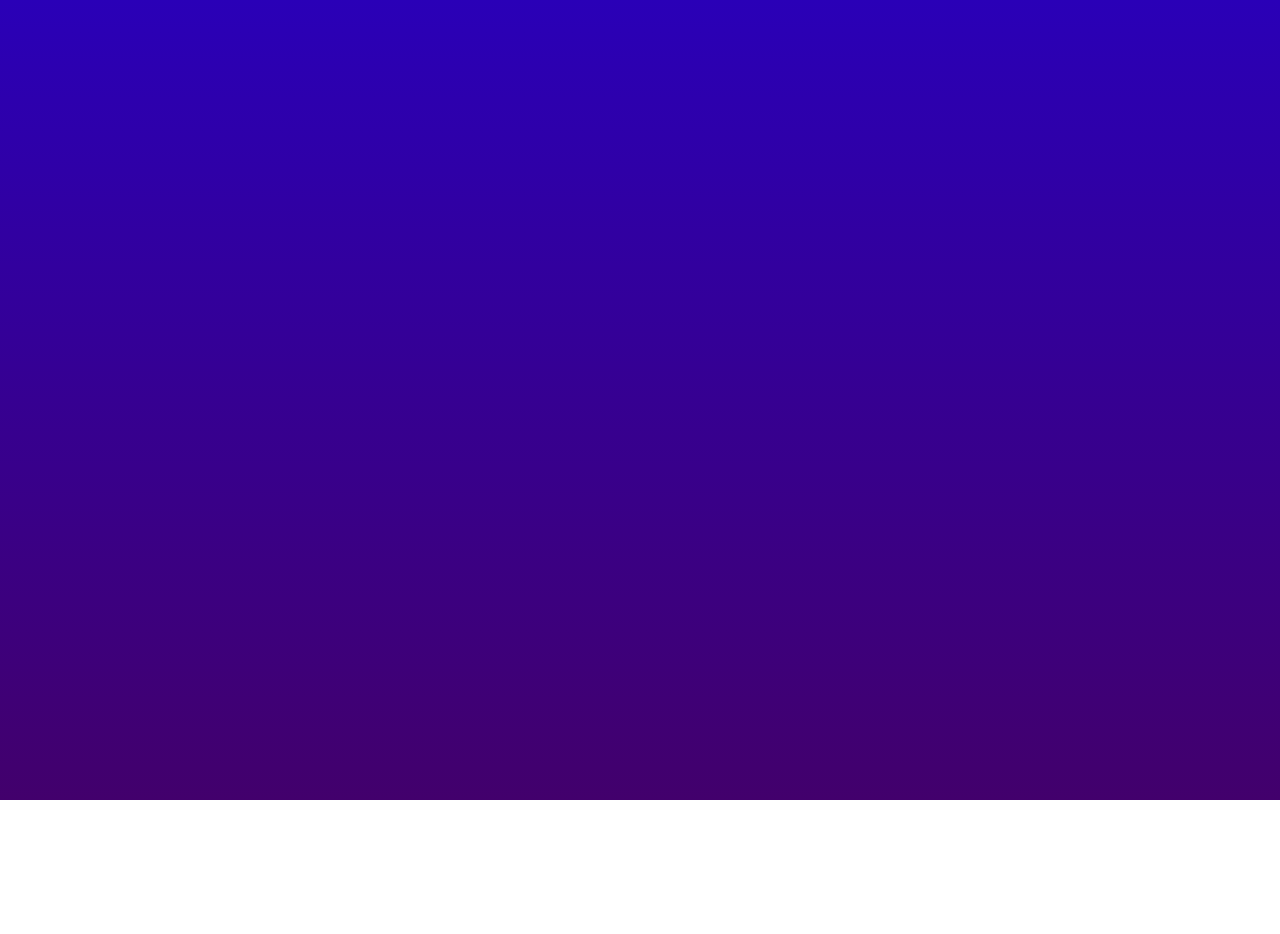
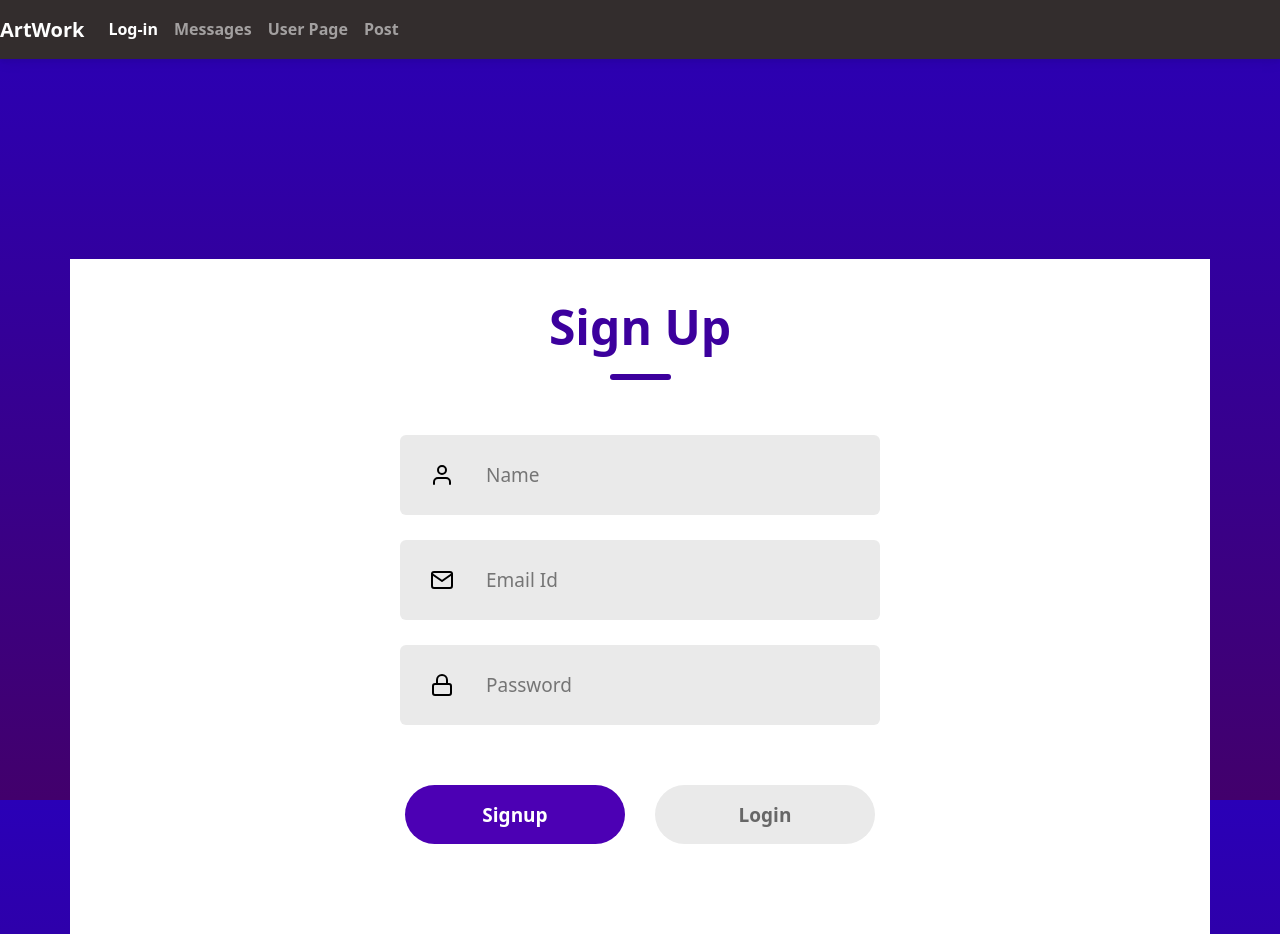
Before and after one commit to AKarode/ArtWork, a React (Vite) app: page / in a window 1280 px wide. Before the commit the page ends 800 px from the top, so only its background shows below. Built offline with nearby package versions, Linux system fonts and the light colour scheme.

Commit message:
Created NavBar and added App.jsx as SPA hub.

```diff
--- a/package.json
+++ b/package.json
@@ -11,9 +11,13 @@
   },
   "dependencies": {
     "@fortawesome/fontawesome-free": "^6.5.1",
+    "bootstrap": "^5.3.2",
     "mdb-react-ui-kit": "^7.0.0",
     "react": "^18.2.0",
-    "react-dom": "^18.2.0"
+    "react-bootstrap": "^2.9.2",
+    "react-datepicker": "^4.25.0",
+    "react-dom": "^18.2.0",
+    "react-router-dom": "^6.21.1"
   },
   "devDependencies": {
     "@types/react": "^18.2.37",
--- /dev/null
+++ b/src/Components/App/App.jsx
@@ -0,0 +1,27 @@
+import React from "react";
+import { BrowserRouter as Router, Routes, Route } from "react-router-dom";
+import 'bootstrap/dist/css/bootstrap.min.css';
+import MyNavbar from "../NavBar/NavBar.jsx"
+import Messaging from "../Messaging/Messaging.jsx";
+import LoginSignup from "../LoginSignupPage/LoginSignup.jsx";
+import UserPage from "../UserPage/UserPage.jsx";
+import PostCreate from "../PostCreatePage/CreatePost.jsx";
+
+
+
+function App() {
+  return (
+    <Router>
+      <MyNavbar />
+      <Routes>
+        {/*Add paths to components in NavBar here*/}
+        <Route path="/" element={<LoginSignup />} />
+        <Route path="/messaging" element={<Messaging />} />
+        <Route path="/user" element={<UserPage />} />
+        <Route path="/post" element={<PostCreate />} />
+      </Routes>
+    </Router>
+  );
+}
+
+export default App;
--- a/src/Components/Logo/Logo.jsx
+++ b/src/Components/Logo/Logo.jsx
@@ -7,7 +7,7 @@ const LogoComponent = () => {
       alignItems: 'center',
       position: 'absolute',
       top: 0,
-      left: 0
+      right: 0
     };
 
     const logoStyle = {
--- /dev/null
+++ b/src/Components/NavBar/NavBar.jsx
@@ -0,0 +1,25 @@
+import React from "react";
+import { NavLink } from "react-router-dom";
+import { Navbar, Nav } from 'react-bootstrap';
+import './NavbarStyles.css';
+
+
+function MyNavbar() {
+  return (
+    <Navbar bg="dark" variant="dark" expand="lg" className="navbar-custom" font-weight="bold">
+      <Navbar.Brand href="/">ArtWork</Navbar.Brand>
+      <Navbar.Toggle aria-controls="basic-navbar-nav" />
+      <Navbar.Collapse id="basic-navbar-nav">
+        <Nav className="me-auto">
+         {/* Add components to NavBar here, then add path in App.jsx */}
+          <Nav.Link as={NavLink} to="/" exact>Log-in</Nav.Link>
+          <Nav.Link as={NavLink} to="/messaging">Messages</Nav.Link>
+          <Nav.Link as={NavLink} to="/user">User Page</Nav.Link>
+          <Nav.Link as={NavLink} to="/post">Post</Nav.Link>
+        </Nav>
+      </Navbar.Collapse>
+    </Navbar>
+  );
+}
+
+export default MyNavbar;
--- /dev/null
+++ b/src/Components/NavBar/NavbarStyles.css
@@ -0,0 +1,13 @@
+
+/*Navbar CSS */
+.navbar-custom {
+    font-family: system-ui, -apple-system, BlinkMacSystemFont, 'Segoe UI', Roboto, Oxygen, Ubuntu, Cantarell, 'Open Sans', 'Helvetica Neue', sans-serif;
+    font-weight: bold;
+}
+
+/* If you want to style the links specifically */
+.navbar-custom .nav-link {
+    font-weight: bold;
+    font-family: system-ui, -apple-system, BlinkMacSystemFont, 'Segoe UI', Roboto, Oxygen, Ubuntu, Cantarell, 'Open Sans', 'Helvetica Neue', sans-serif;
+    font-weight: bold;
+}
--- /dev/null
+++ b/src/Components/PostCreatePage/CreatePost.jsx
@@ -0,0 +1,20 @@
+import React from 'react';
+import { BrowserRouter as Router, Routes, Route } from 'react-router-dom';
+import CreatePostPage from './CreatePostPage.jsx';
+import NextPage from './NextPage.jsx';
+import CreateProjectButton from './CreateProjectButton.jsx';
+
+const CreatePost = () => {
+  return (
+    <Router>
+      <Routes>
+        <Route path="/" element={<CreateProjectButton />} />
+        <Route path="/create" element={<CreatePostPage />} />
+        <Route path="/next-page" element={<NextPage />} />
+      </Routes>
+    </Router>
+  );
+};
+
+
+export default CreatePost;
--- a/src/main.jsx
+++ b/src/main.jsx
@@ -1,14 +1,14 @@
 import React from 'react'
 import ReactDOM from 'react-dom/client'
-import UserPage from './Components/UserPage/UserPage.jsx';
-// import Messaging from './Components/Messaging/Messaging.jsx';
-// import ChatList from './Components/Messaging/ChatList.jsx';
+import Logo from './Components/Logo/Logo.jsx';
+import App from './Components/App/App.jsx';
+
 import './index.css'
 
 ReactDOM.createRoot(document.getElementById('root')).render(
   <React.StrictMode>
-    {/* <Messaging/>
-    <ChatList/> */}
-    {/* <UserPage/> */}
+  {/*All Routes have been moved to App.jsx keep this file clean*/}
+
+   <App/>
   </React.StrictMode>,
 )
```
Also changed, not shown: 1 other file (tests, documents, lock files or other folders).
